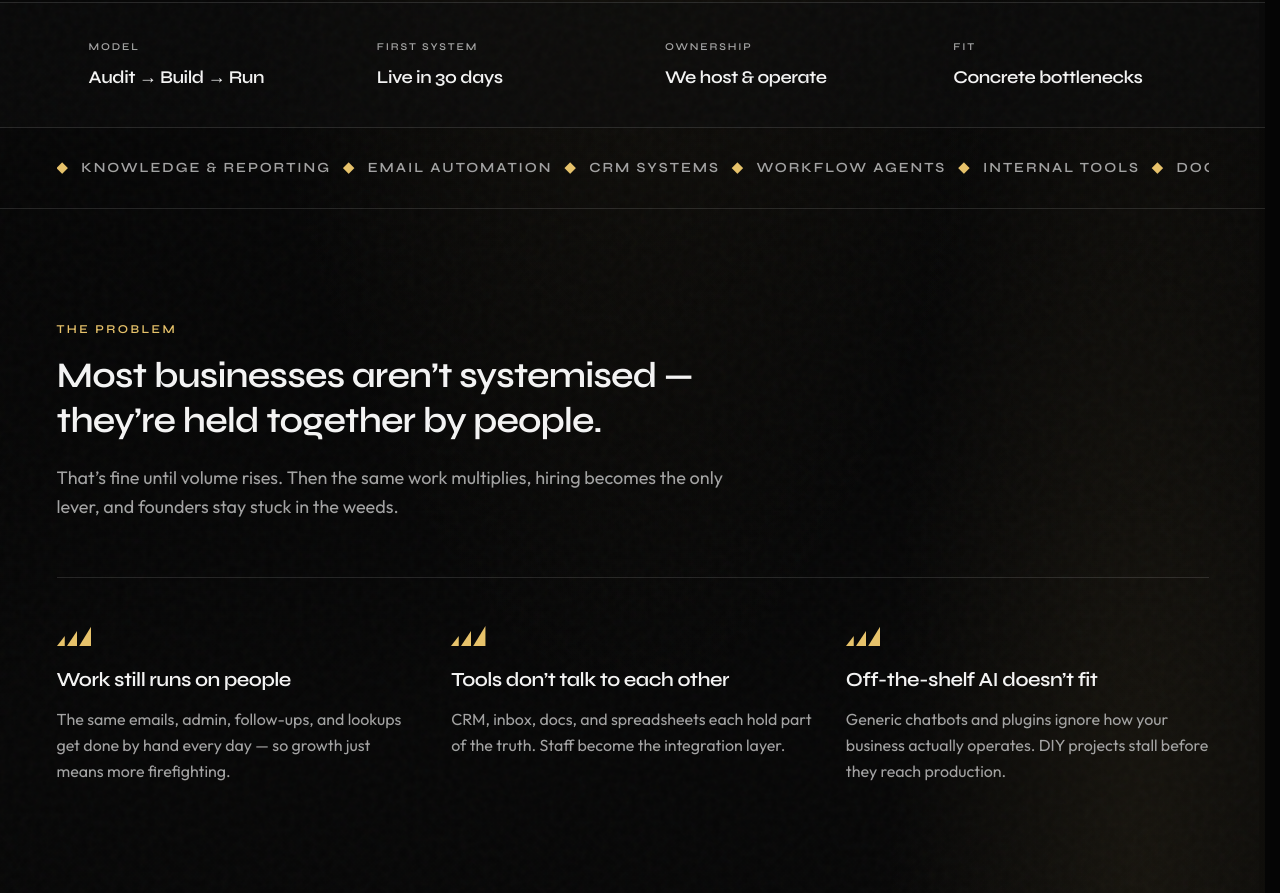
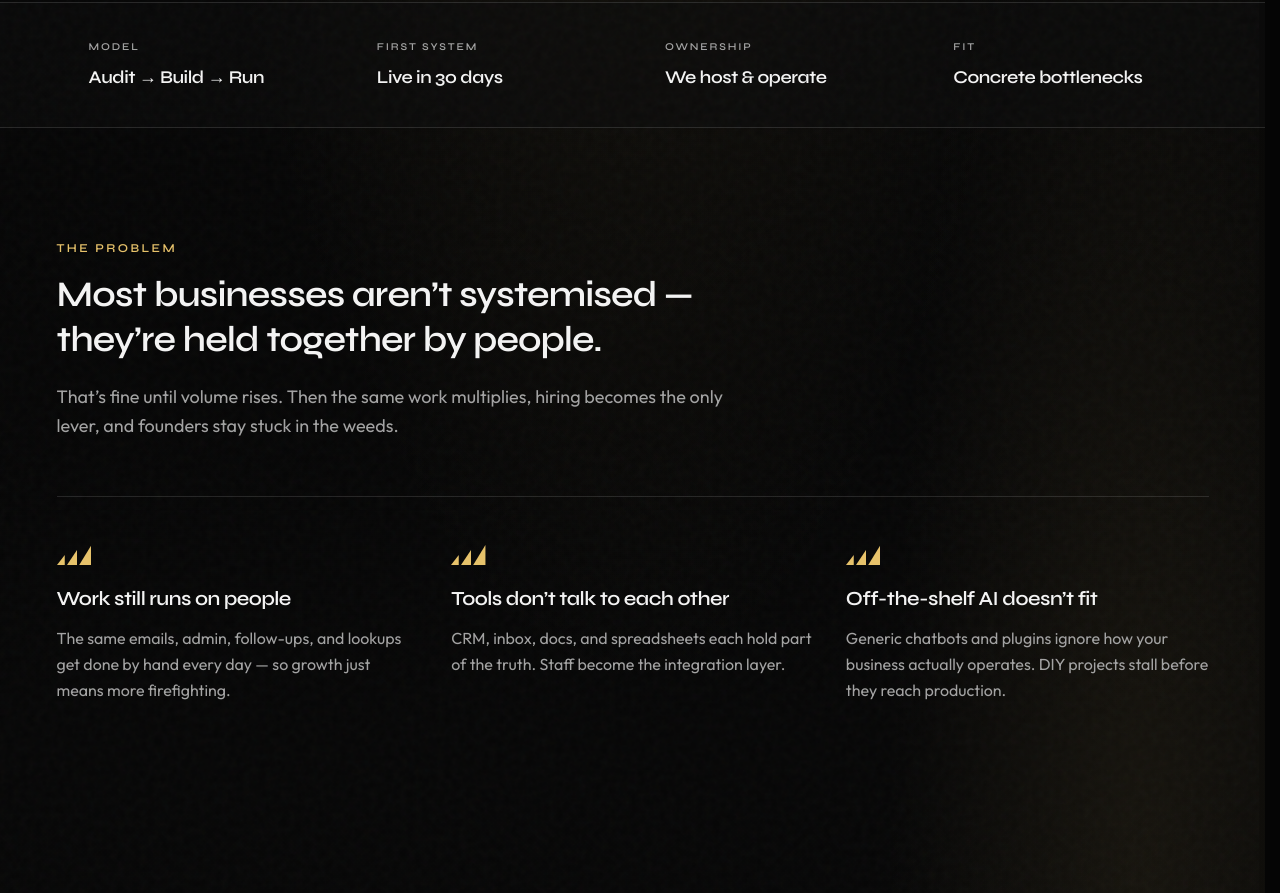
Before and after one commit to jtlhltd/jtlh-ltd, a Next.js app: page / in a window 1280 px wide. Shown: the part 798-1691 px from the top of the page. Built offline with nearby package versions, Linux system fonts and the light colour scheme.

Commit message:
fix: remove capability strip from landing page
Co-authored-by: Cursor <cursoragent@cursor.com>

```diff
--- a/src/app/page.tsx
+++ b/src/app/page.tsx
@@ -11,15 +11,6 @@ const snapshot = [
   { label: "First system", value: "Live in 30 days" },
   { label: "Ownership", value: "We host & operate" },
   { label: "Fit", value: "Concrete bottlenecks" },
-];
-
-const capabilities = [
-  "Knowledge & reporting",
-  "Email automation",
-  "CRM systems",
-  "Workflow agents",
-  "Internal tools",
-  "Document processing",
 ];
 
 const problems = [
@@ -223,21 +214,6 @@ export default function Home() {
             ))}
           </div>
         </section>
-
-        {/* Capability strip — ends cleanly after Document processing */}
-        <div className="border-b border-line px-6 py-7 sm:px-8" aria-hidden="true">
-          <div className="mx-auto flex max-w-6xl flex-nowrap items-center justify-between gap-3 overflow-x-auto">
-            {capabilities.map((item) => (
-              <span
-                key={item}
-                className="inline-flex shrink-0 items-center gap-2.5 font-display text-[0.7rem] leading-6 font-semibold tracking-[0.12em] text-muted uppercase sm:gap-3 sm:text-sm sm:tracking-[0.14em]"
-              >
-                <span className="text-accent">◆</span>
-                {item}
-              </span>
-            ))}
-          </div>
-        </div>
 
         <section id="problem" className="scroll-mt-24 px-6 py-20 sm:px-8 sm:py-28">
           <div className="mx-auto max-w-6xl">
```
